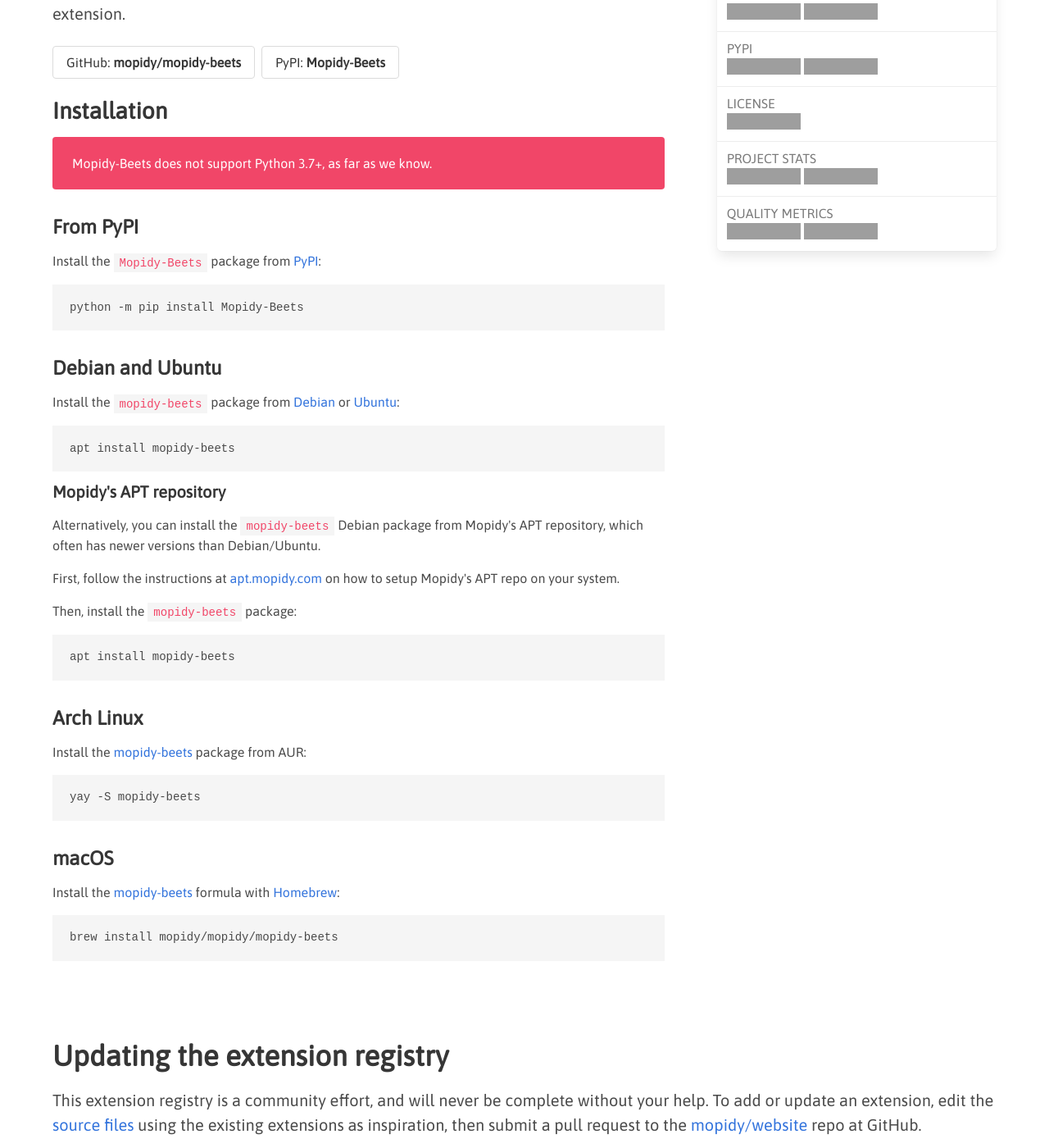
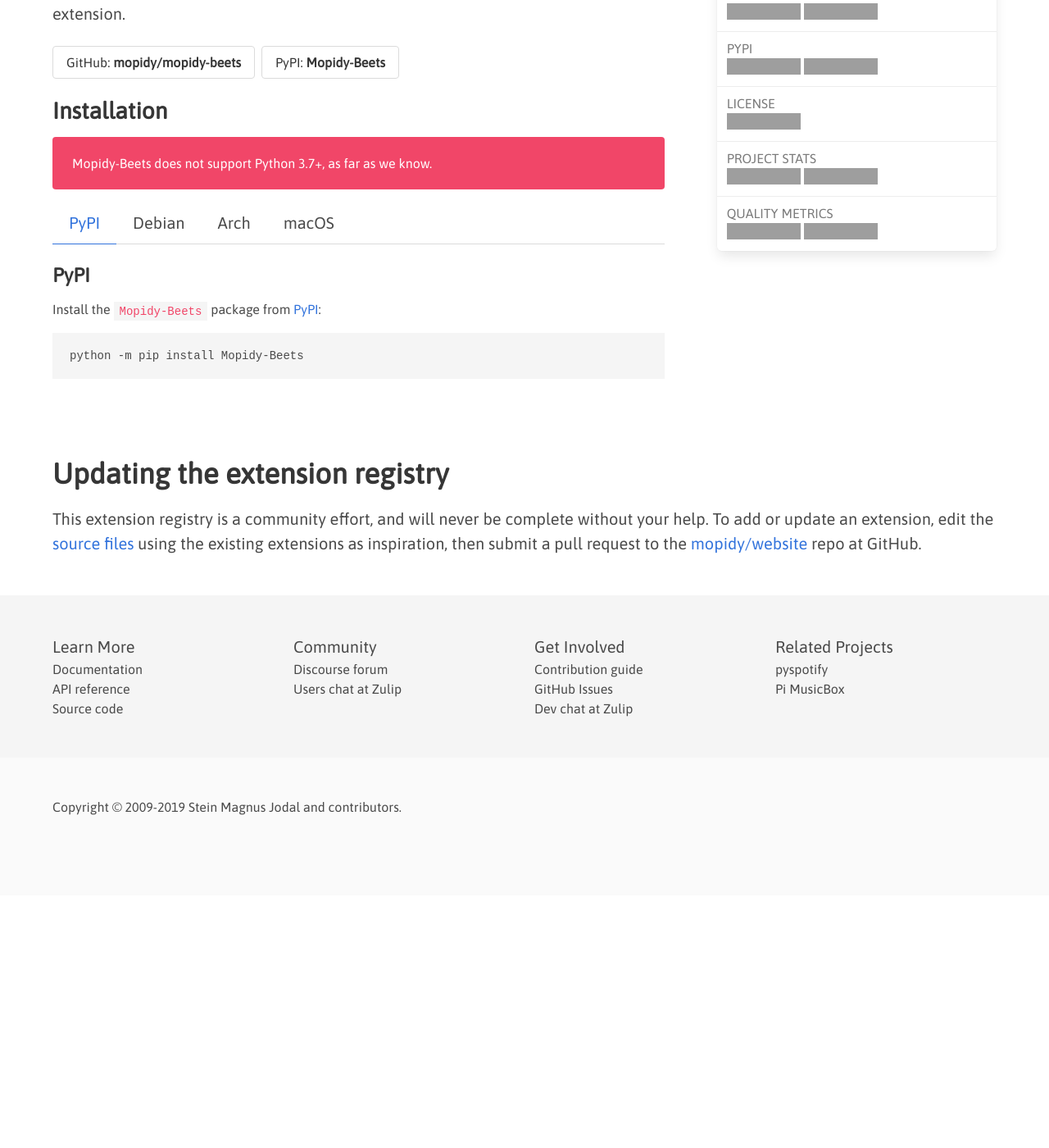
Before and after one commit to mopidy/website, a Jekyll site: the page built from _ext/beets.md, in a window 1280 px wide and 1400 px high, scrolled down 279 px, cut to the strip 0-1400 px from the top of the window. Shown: the whole strip at 82% size. Built offline with Jekyll 4.4.1, drawn with Linux system fonts in a browser that asks for light colours; after the commit the page ends 1371 px from its top, so only the background shows below that; grey boxes are pictures that could not be loaded.

Commit message:
ext: Put install docs in tabs
Based upon PoC by adamcik.

```diff
--- a/_layouts/ext.html
+++ b/_layouts/ext.html
@@ -104,10 +104,28 @@
               <a href="https://docs.mopidy.com/">Mopidy's documentation</a>
               for how to configure the extension.
             </p>
+          {% else %}
+            <div class="tabs is-medium">
+              <ul class="is-marginless">
+                {% if ext.dist.pypi %}
+                  <li class="is-active"><a href="#pypi">PyPI</a></li>
+                {% endif %}
+                {% if ext.dist.apt-debian or ext.dist.apt-mopidy %}
+                  <li><a href="#debian">Debian</a></li>
+                {% endif %}
+                {% if ext.dist.arch-aur %}
+                  <li><a href="#arch">Arch</a></li>
+                {% endif %}
+                {% if ext.dist.homebrew %}
+                  <li><a href="#macos">macOS</a></li>
+                {% endif %}
+              </ul>
+            </div>
           {% endif %}
 
           {% if ext.dist.pypi %}
-            <h3>From PyPI</h3>
+            <div class="tab-content" id="pypi">
+              <h3>PyPI</h3>
               <p>
                 Install the <code>{{ ext.dist.pypi }}</code> package from
                 <a href="https://pypi.org/project/{{ ext.dist.pypi }}">PyPI</a>:
@@ -117,11 +135,12 @@
               {% else %}
                 <pre>python -m pip install {{ ext.dist.pypi }}</pre>
               {% endif %}
+            </div>
           {% endif %}
 
           {% if ext.dist.apt-debian or ext.dist.apt-mopidy %}
+            <div class="tab-content is-hidden" id="debian">
               <h3>Debian and Ubuntu</h3>
-          {% endif %}
               {% if ext.dist.apt-debian %}
                 <p>
                   Install the <code>{{ ext.dist.apt-debian }}</code> package from
@@ -156,8 +175,11 @@
                 </p>
                 <pre>apt install {{ ext.dist.apt-mopidy }}</pre>
               {% endif %}
+            </div>
+          {% endif %}
 
           {% if ext.dist.arch-aur %}
+            <div class="tab-content is-hidden" id="arch">
               <h3>Arch Linux</h3>
               <p>
                 Install the
@@ -166,9 +188,11 @@
                 package from AUR:
               </p>
               <pre>yay -S {{ ext.dist.arch-aur }}</pre>
+            </div>
           {% endif %}
 
           {% if ext.dist.homebrew %}
+            <div class="tab-content is-hidden" id="macos">
               {% assign homebrew_repo = ext.dist.homebrew.tap | replace: "/", "/homebrew-" %}
               <h3>macOS</h3>
               <p>
@@ -178,6 +202,7 @@
                 formula with <a href="https://brew.sh/">Homebrew</a>:
               </p>
               <pre>brew install {{ ext.dist.homebrew.tap }}/{{ ext.dist.homebrew.formula }}</pre>
+            </div>
           {% endif %}
         </div>
 
--- a/media/js/mopidy.js
+++ b/media/js/mopidy.js
@@ -10,6 +10,28 @@
   });
 }
 
+function setupTabs(tabContainer) {
+  const tabs = tabContainer.querySelectorAll("li");
+  const contents = [];
+
+  forEach(tabs, function(tab) {
+    const link = tab.querySelector("a");
+    const content = document.querySelector(link.getAttribute("href"));
+    contents.push(content);
+
+    link.addEventListener("click", function(event) {
+      event.preventDefault();
+
+      forEach(tabs, e => e.classList.remove("is-active"));
+      tab.classList.add("is-active");
+
+      forEach(contents, e => e.classList.add("is-hidden"));
+      content.classList.remove("is-hidden");
+    });
+  });
+}
+
 document.addEventListener("DOMContentLoaded", () => {
   forEach(document.querySelectorAll(".navbar-burger"), setupNavbarBurger);
+  forEach(document.querySelectorAll(".tabs"), setupTabs);
 });
```
Lines whose indentation alone changed are shown as unchanged.
